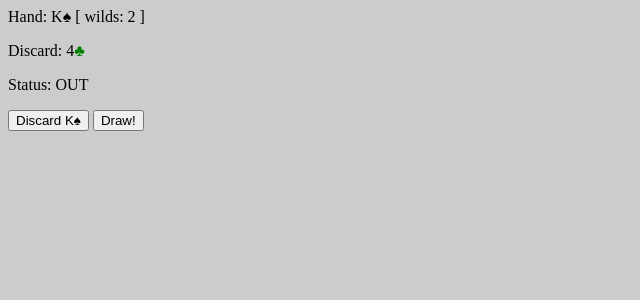
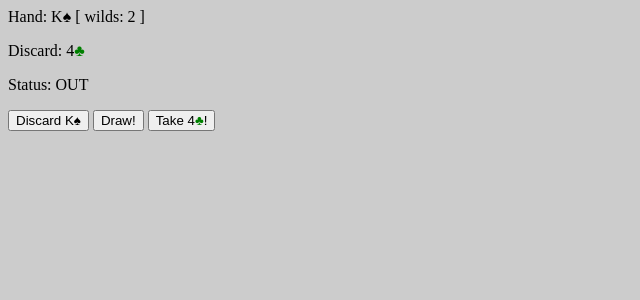
Before and after one commit to chellmuth/5-crowns, a Flask app: page /play in a window 1280 px wide. Shown: the top 300 px of the page, without its empty margins (0-640 px from the left). Run offline with Flask 2, Linux system fonts and the light colour scheme.

Commit message:
Take the discard

```diff
--- a/app/routes.py
+++ b/app/routes.py
@@ -131,6 +131,10 @@ class Game:
         self.out = self._check_out()
         self.dealer.fake_discard()
 
+    def take_discard(self):
+        self.hand.append(self.discard_top)
+        self.hand = cards.sort(self.hand)
+
     def _check_out(self):
         configuration = scoring.find_best_configuration(
             set(self.hand),
@@ -173,6 +177,8 @@ def make_move():
         verb, index_str = move.split("-")
         index = int(index_str)
         current_game.discard(index)
+    elif move == "take":
+        current_game.take_discard()
 
     return render_game(current_game)
 
--- a/app/templates/play.html
+++ b/app/templates/play.html
@@ -36,5 +36,6 @@
         </button>
     {% endfor %}
     <button type="submit" name="move" value="draw">Draw!</button>
+    <button type="submit" name="move" value="take">Take {{ game["discard_top"] | safe}}!</button>
 </form>
 </body>
```
